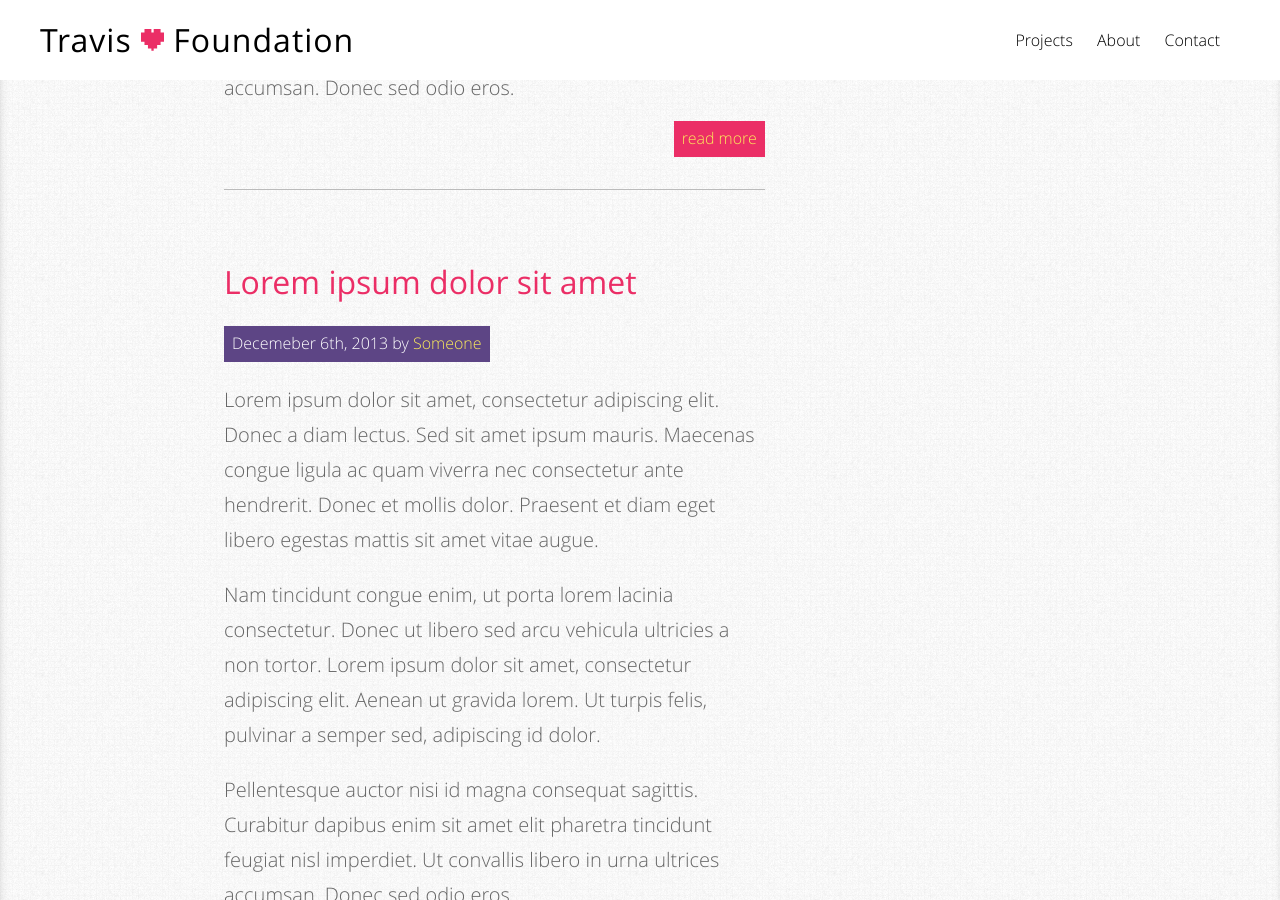
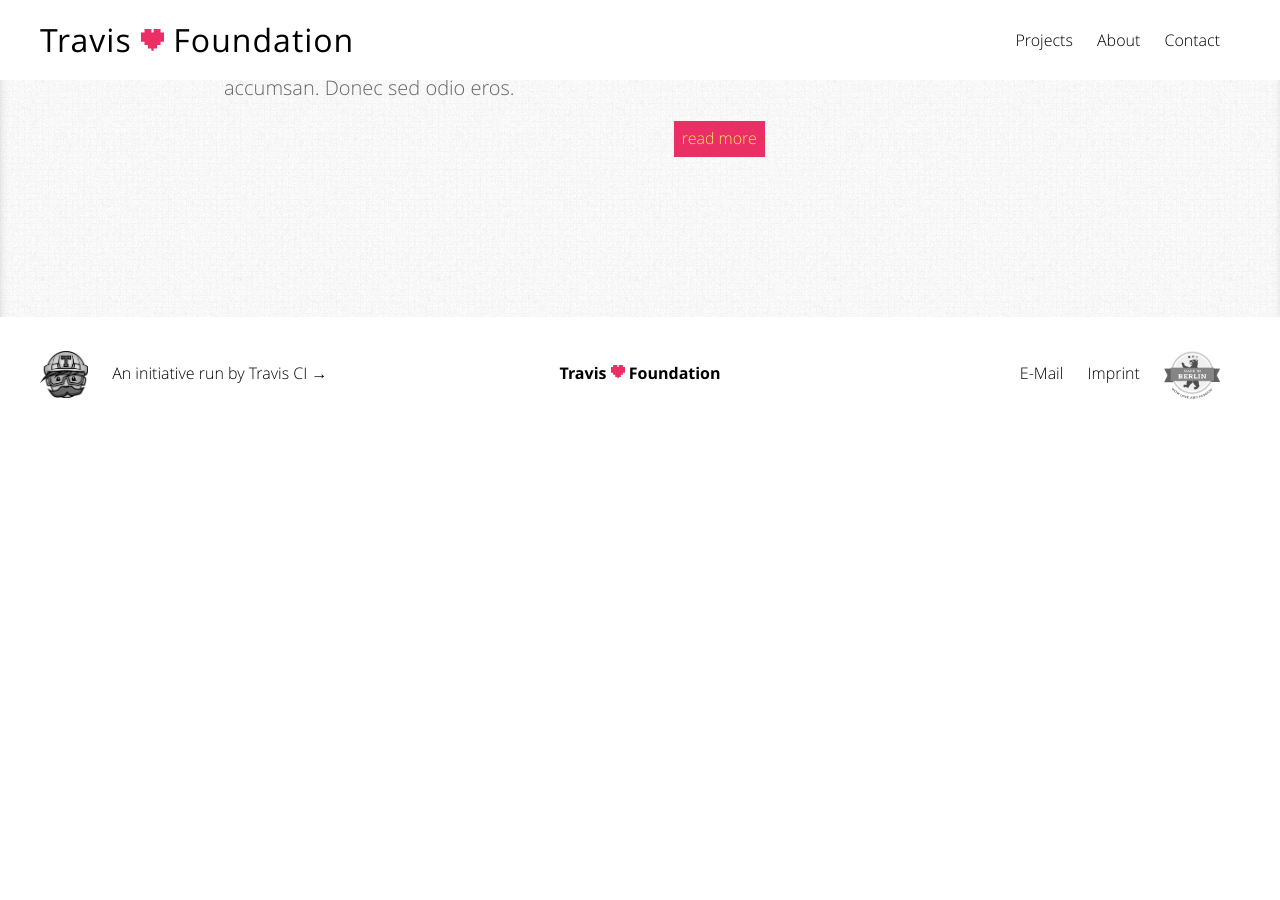
Before and after one commit to travis-ci/travis-foundation, a Jekyll site: the page built from blog/index.html, in a window 1280 px wide and 900 px high, scrolled down 934 px. Built offline with Jekyll 4.4.1, drawn with Linux system fonts in a browser that asks for light colours; nearby versions of some CDN libraries; comment, search, counter and statistics services are not loaded; after the commit the page ends 1363 px from its top, so only the background shows below that; some of the changed text lies outside the part shown.

```diff
--- a/Gemfile
+++ b/Gemfile
@@ -1,6 +1,7 @@
 source 'https://rubygems.org'
 
 gem 'jekyll'
+gem 'jekyll-slim'
 gem 'guard-sass'
 gem 'guard-slim'
 gem 'guard-coffeescript'
--- a/blog/index.html
+++ b/blog/index.html
@@ -8,32 +8,6 @@ layout: default
   <article>
     <div class="blog-wrapper">
       <div class="blog-stream">
-        <section class="blog-post">
-          <div class="blog-header">
-            <h3 class="post-title">
-              <a href="#">Lorem ipsum dolor sit amet</a>
-            </h3>
-            <p class="post-info">
-              Decemeber 6th, 2013 by <a href="#">Someone</a>
-            </p>
-          </div>
-          <main class="blog-content">
-            <p>
-              Lorem ipsum dolor sit amet, consectetur adipiscing elit. Donec a diam lectus. Sed sit amet ipsum mauris. Maecenas congue ligula ac quam viverra nec consectetur ante hendrerit. Donec et mollis dolor. Praesent et diam eget libero egestas mattis sit amet vitae augue.
-            </p>
-            <p>
-              Nam tincidunt congue enim, ut porta lorem lacinia consectetur. Donec ut libero sed arcu vehicula ultricies a non tortor. Lorem ipsum dolor sit amet, consectetur adipiscing elit. Aenean ut gravida lorem. Ut turpis felis, pulvinar a semper sed, adipiscing id dolor.
-            </p>
-            <p>
-              Pellentesque auctor nisi id magna consequat sagittis. Curabitur dapibus enim sit amet elit pharetra tincidunt feugiat nisl imperdiet. Ut convallis libero in urna ultrices accumsan. Donec sed odio eros.
-            </p>
-          </main>
-          <div class="blog-footer">
-            <p class="post-more">
-              <a href="blubb">read more</a>
-            </p>
-          </div>
-        </section>
         <section class="blog-post">
           <div class="blog-header">
             <h3 class="post-title">
```
Also changed, not shown: source/blog/posts/2013-12-06-hell-world.md (added, +24 -0 lines), Gemfile.lock, 1 other file.
